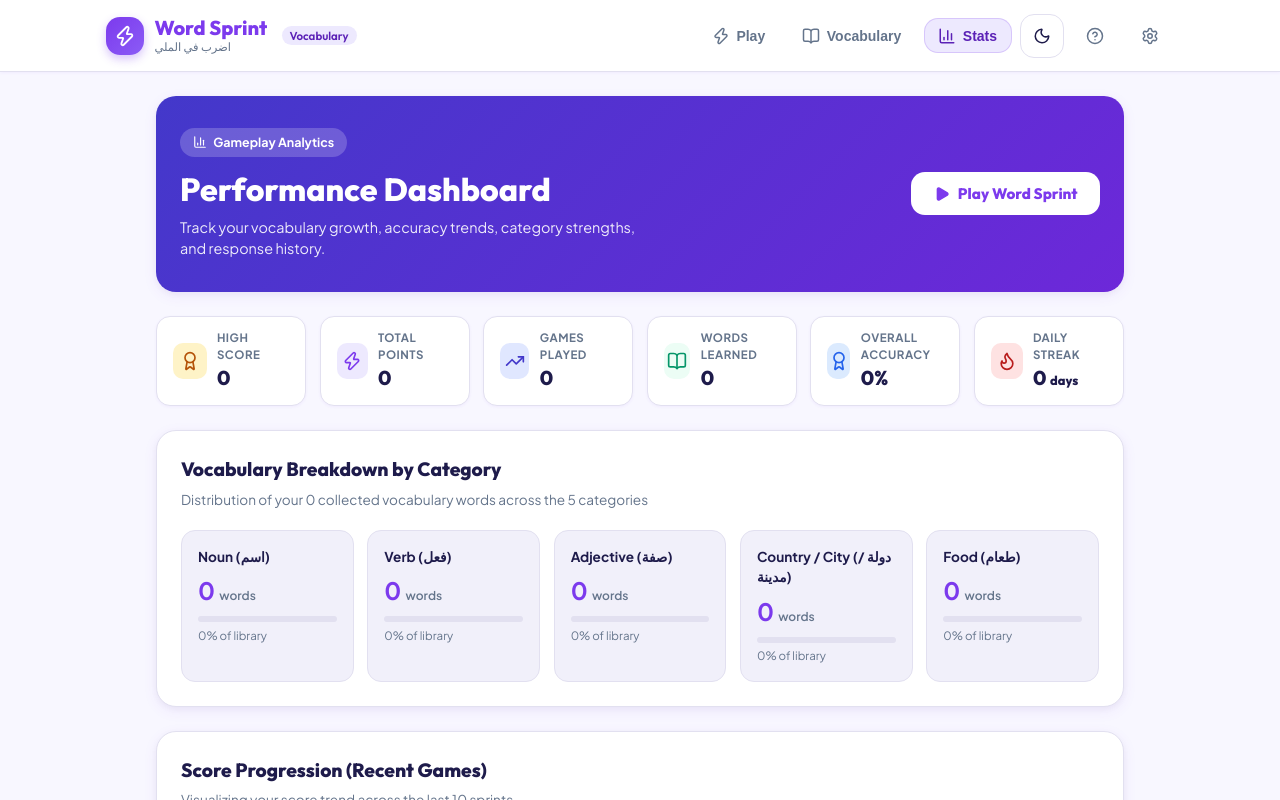
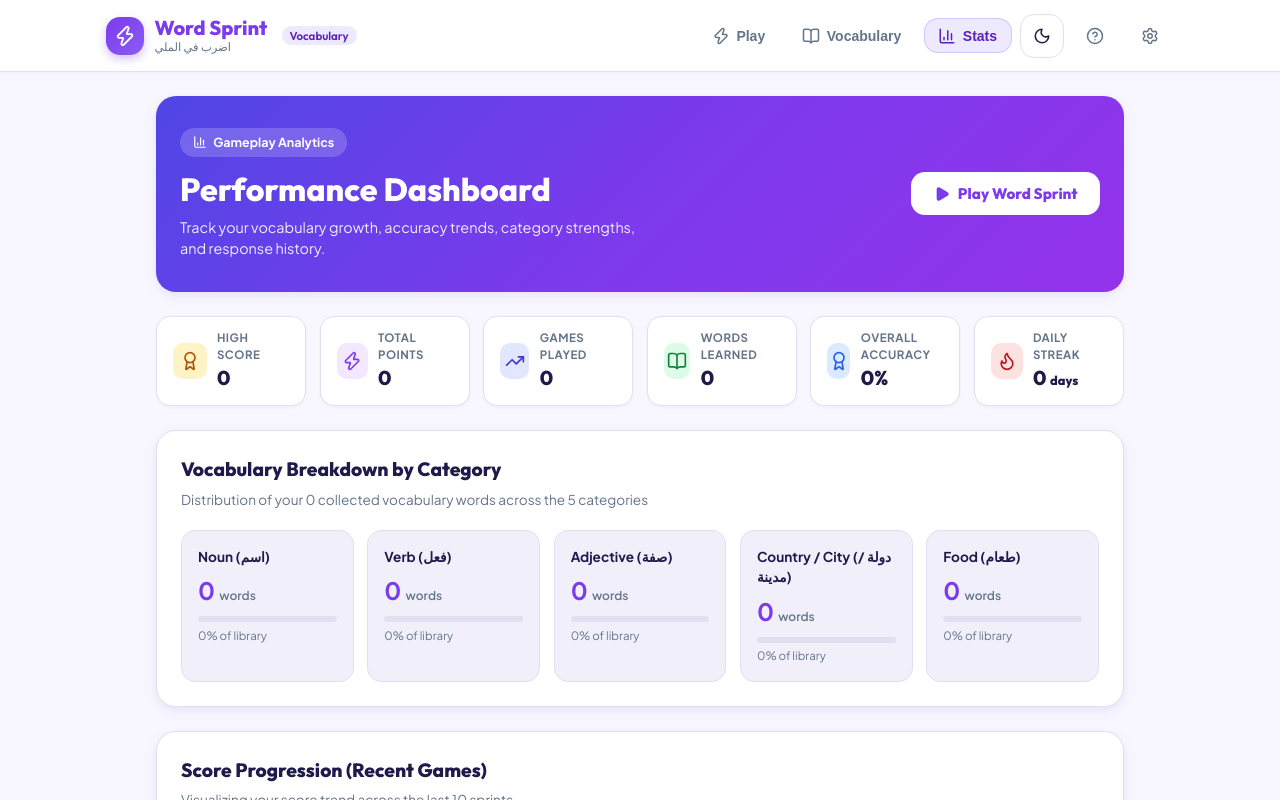
Before and after one commit to abdelrahman228/english-word-sprint, a React (Vite) app: page / in a window 1280 px wide. Both pictures are taken after a click on the button "Stats". Shown: the top 800 px of the page. Built offline with nearby package versions, Linux system fonts and the light colour scheme.

Commit message:
feat(theme): use CSS variables in StatisticsDashboard

```diff
--- a/src/components/StatisticsDashboard.tsx
+++ b/src/components/StatisticsDashboard.tsx
@@ -140,8 +140,8 @@ export const StatisticsDashboard: React.FC<StatisticsDashboardProps> = ({
     <div style={{ display: 'flex', flexDirection: 'column', gap: '1.5rem' }}>
       {/* Overview Banner */}
       <div className="card" style={{
-        background: 'linear-gradient(135deg, #4338ca 0%, #6d28d9 100%)',
-        color: 'white',
+        background: 'var(--hero-card-bg)',
+        color: 'var(--hero-card-text)',
         border: 'none',
         padding: '2rem 1.5rem',
         display: 'flex',
@@ -155,7 +155,7 @@ export const StatisticsDashboard: React.FC<StatisticsDashboardProps> = ({
             display: 'inline-flex',
             alignItems: 'center',
             gap: '0.4rem',
-            background: 'rgba(255, 255, 255, 0.2)',
+            background: 'var(--hero-badge-bg)',
             padding: '0.3rem 0.8rem',
             borderRadius: '999px',
             fontSize: '0.78rem',
@@ -179,8 +179,8 @@ export const StatisticsDashboard: React.FC<StatisticsDashboardProps> = ({
             className="btn"
             onClick={onStartSprint}
             style={{
-              background: 'white',
-              color: 'var(--primary)',
+              background: 'var(--hero-btn-bg)',
+              color: 'var(--hero-btn-text)',
               fontWeight: 800
             }}
           >
@@ -194,9 +194,9 @@ export const StatisticsDashboard: React.FC<StatisticsDashboardProps> = ({
               className="btn"
               onClick={handleClear}
               style={{
-                background: 'rgba(239, 68, 68, 0.2)',
-                color: '#fca5a5',
-                border: '1px solid rgba(239, 68, 68, 0.4)',
+                background: 'var(--error-bg)',
+                color: 'var(--error)',
+                border: '1px solid var(--error-border)',
                 fontSize: '0.85rem'
               }}
             >
@@ -214,7 +214,7 @@ export const StatisticsDashboard: React.FC<StatisticsDashboardProps> = ({
         gap: '0.85rem'
       }}>
         <div className="stat-chip">
-          <div className="stat-chip-icon" style={{ background: '#fef3c7', color: '#b45309' }}>
+          <div className="stat-chip-icon" style={{ background: 'var(--chip-amber-bg)', color: 'var(--chip-amber-text)' }}>
             <Award size={20} />
           </div>
           <div className="stat-chip-content">
@@ -224,7 +224,7 @@ export const StatisticsDashboard: React.FC<StatisticsDashboardProps> = ({
         </div>
 
         <div className="stat-chip">
-          <div className="stat-chip-icon" style={{ background: '#ede9fe', color: 'var(--primary)' }}>
+          <div className="stat-chip-icon" style={{ background: 'var(--chip-purple-bg)', color: 'var(--chip-purple-text)' }}>
             <Zap size={20} />
           </div>
           <div className="stat-chip-content">
@@ -234,7 +234,7 @@ export const StatisticsDashboard: React.FC<StatisticsDashboardProps> = ({
         </div>
 
         <div className="stat-chip">
-          <div className="stat-chip-icon" style={{ background: '#e0e7ff', color: '#4338ca' }}>
+          <div className="stat-chip-icon" style={{ background: 'var(--chip-indigo-bg)', color: 'var(--chip-indigo-text)' }}>
             <TrendingUp size={20} />
           </div>
           <div className="stat-chip-content">
@@ -244,7 +244,7 @@ export const StatisticsDashboard: React.FC<StatisticsDashboardProps> = ({
         </div>
 
         <div className="stat-chip">
-          <div className="stat-chip-icon" style={{ background: '#ecfdf5', color: '#059669' }}>
+          <div className="stat-chip-icon" style={{ background: 'var(--chip-green-bg)', color: 'var(--chip-green-text)' }}>
             <BookOpen size={20} />
           </div>
           <div className="stat-chip-content">
@@ -254,7 +254,7 @@ export const StatisticsDashboard: React.FC<StatisticsDashboardProps> = ({
         </div>
 
         <div className="stat-chip">
-          <div className="stat-chip-icon" style={{ background: '#dbeafe', color: '#2563eb' }}>
+          <div className="stat-chip-icon" style={{ background: 'var(--chip-blue-bg)', color: 'var(--chip-blue-text)' }}>
             <Award size={20} />
           </div>
           <div className="stat-chip-content">
@@ -264,7 +264,7 @@ export const StatisticsDashboard: React.FC<StatisticsDashboardProps> = ({
         </div>
 
         <div className="stat-chip">
-          <div className="stat-chip-icon" style={{ background: '#fee2e2', color: '#b91c1c' }}>
+          <div className="stat-chip-icon" style={{ background: 'var(--chip-red-bg)', color: 'var(--chip-red-text)' }}>
             <Flame size={20} />
           </div>
           <div className="stat-chip-content">
@@ -393,7 +393,7 @@ export const StatisticsDashboard: React.FC<StatisticsDashboardProps> = ({
                         cx={cx}
                         cy={cy}
                         r="3"
-                        fill="white"
+                        fill="var(--bg-surface)"
                         stroke="var(--primary)"
                         strokeWidth="2"
                       >
```
